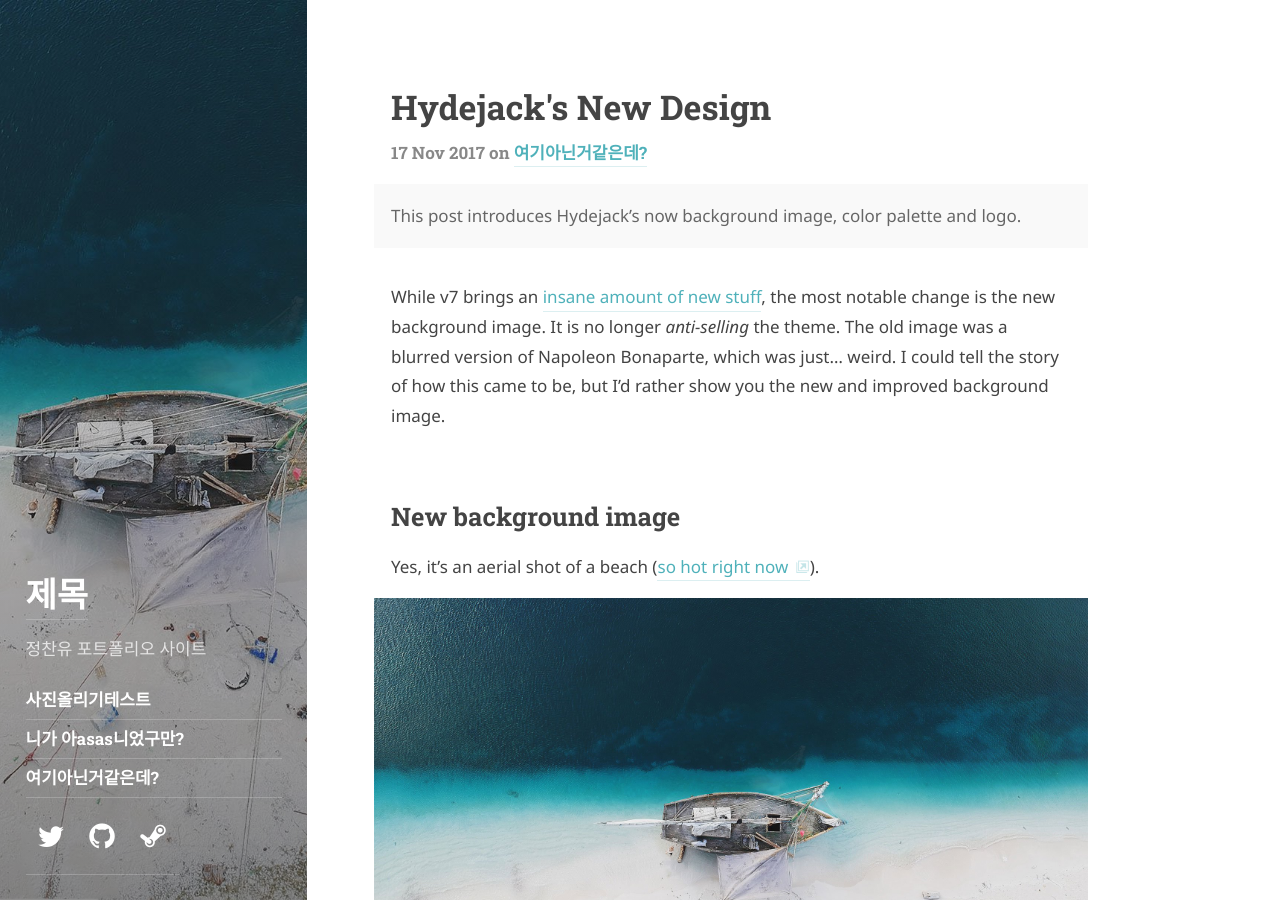
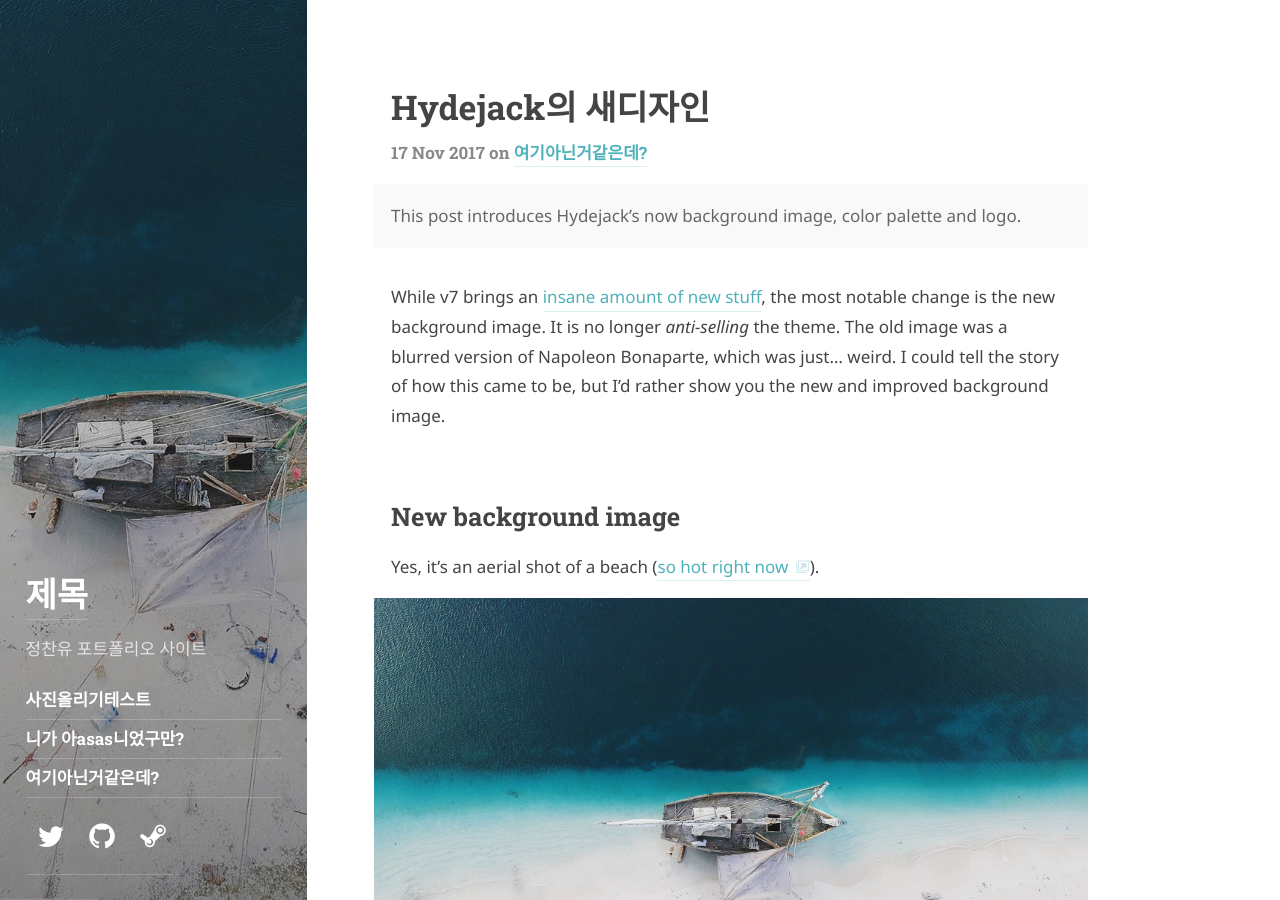
Before and after one commit to chanyou12/chanyou12.github.io, a Jekyll site: the page built from _posts/2017-11-17-hydejacks-new-design.md, in a window 1280 px wide and 900 px high. Built offline with Jekyll 4.4.1, drawn with Linux system fonts in a browser that asks for light colours; some web fonts are replaced.

Commit message:
Update 2017-11-17-hydejacks-new-design.md

```diff
--- a/_posts/2017-11-17-hydejacks-new-design.md
+++ b/_posts/2017-11-17-hydejacks-new-design.md
@@ -1,6 +1,6 @@
 ---
 layout: post
-title: Hydejack's New Design
+title: Hydejack의 새디자인
 description: >
   This post introduces Hydejack's now background image, color palette and logo.
 image: /assets/img/caleb-george.jpg
```
